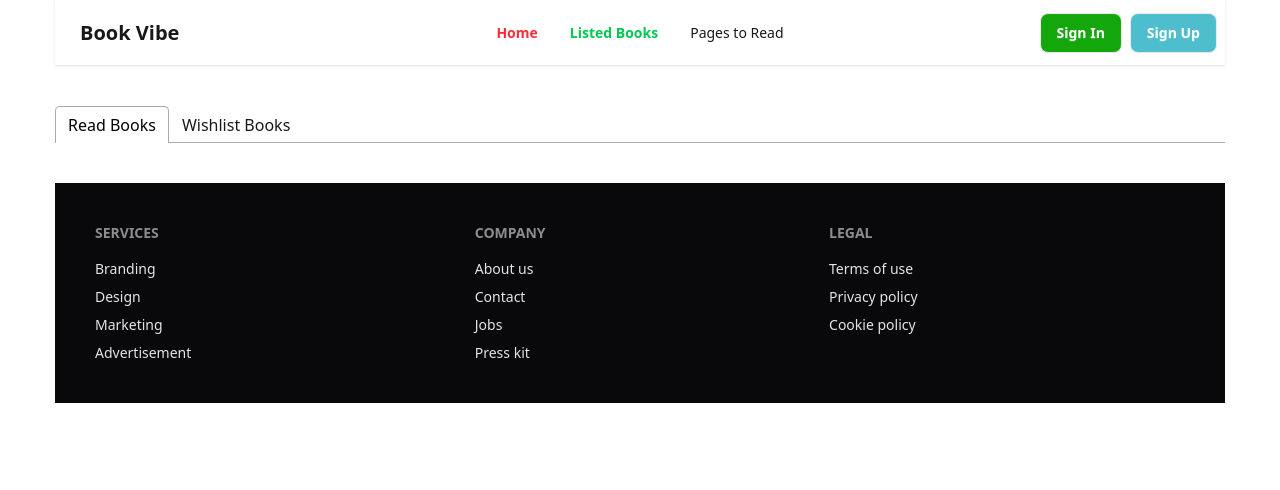
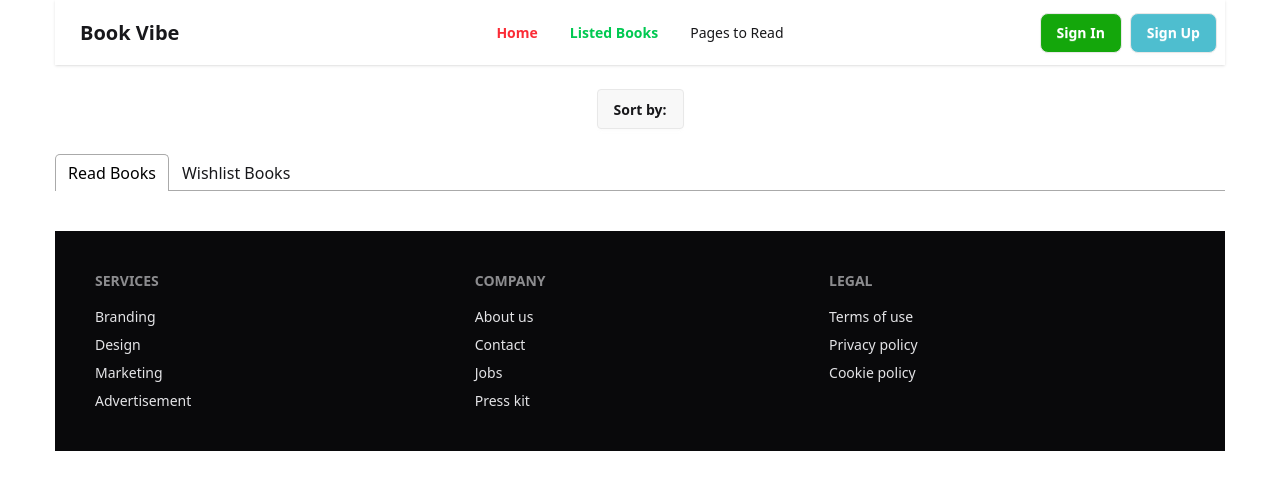
Before and after one commit to msirazu/boi-showcase, a React (Vite) app: page /listed-books in a window 1280 px wide. Shown: the top 490 px of the page. Built offline with nearby package versions, Linux system fonts and the light colour scheme; a web font is replaced by a local one.

Commit message:
sorting added on listed books page

```diff
--- a/src/pages/Books/BooksList.jsx
+++ b/src/pages/Books/BooksList.jsx
@@ -3,15 +3,44 @@ import { Tab, Tabs, TabList, TabPanel } from 'react-tabs';
 import 'react-tabs/style/react-tabs.css';
 import { getFromLocalStorage } from '../../utilities/addToDatabase';
 import ReadBooksList from './ReadBooksList';
+import { useEffect, useState } from 'react';
 
 const BooksList = () => {
+    const [sortType, setSortType] = useState('');
+    const [readList, setReadList] = useState([]);
+
     const booksData = useLoaderData();
-    const storedReadList = getFromLocalStorage();
+
+    useEffect(() => {
+        const storedReadList = getFromLocalStorage();
     const convertedStoredReadList = storedReadList.map(b => Number(b))
     const readListData = booksData.filter(b => convertedStoredReadList.includes(b.bookId))
+    setReadList(readListData);
+    }, [booksData]);
+
+    const handleSort = (type) => {
+        setSortType(type);
+        if (type === 'page') {
+            const sortByPage = [...readList.sort((a, b) => a.totalPages - b.totalPages)];
+            setReadList(sortByPage);
+        } else if (type === 'rating') {
+            const sortByName = [...readList.sort((a, b) => a.rating - b.rating)];
+            setReadList(sortByName);
+        }
+    }
+
     return (
         <>
-            <section className='my-10'>
+        <section className='my-5 text-center'>
+            <details className="dropdown">
+  <summary className="btn m-1">Sort by: {sortType}</summary>
+  <ul className="menu dropdown-content bg-base-100 rounded-box z-1 w-52 p-2 shadow-sm">
+    <li><a onClick={() => handleSort('page')}>Page</a></li>
+    <li><a onClick={() => handleSort('rating')}>Rating</a></li>
+  </ul>
+</details>
+        </section>
+            <section className='mb-10'>
                      <Tabs>
     <TabList>
       <Tab>Read Books</Tab>
@@ -20,7 +49,7 @@ const BooksList = () => {
 
     <TabPanel>
         <div className=''>
-      {readListData.map(book => <ReadBooksList key={book.bookId} book={book}/>)}
+      {readList.map(book => <ReadBooksList key={book.bookId} book={book}/>)}
         </div>
     </TabPanel>
     <TabPanel>
```
